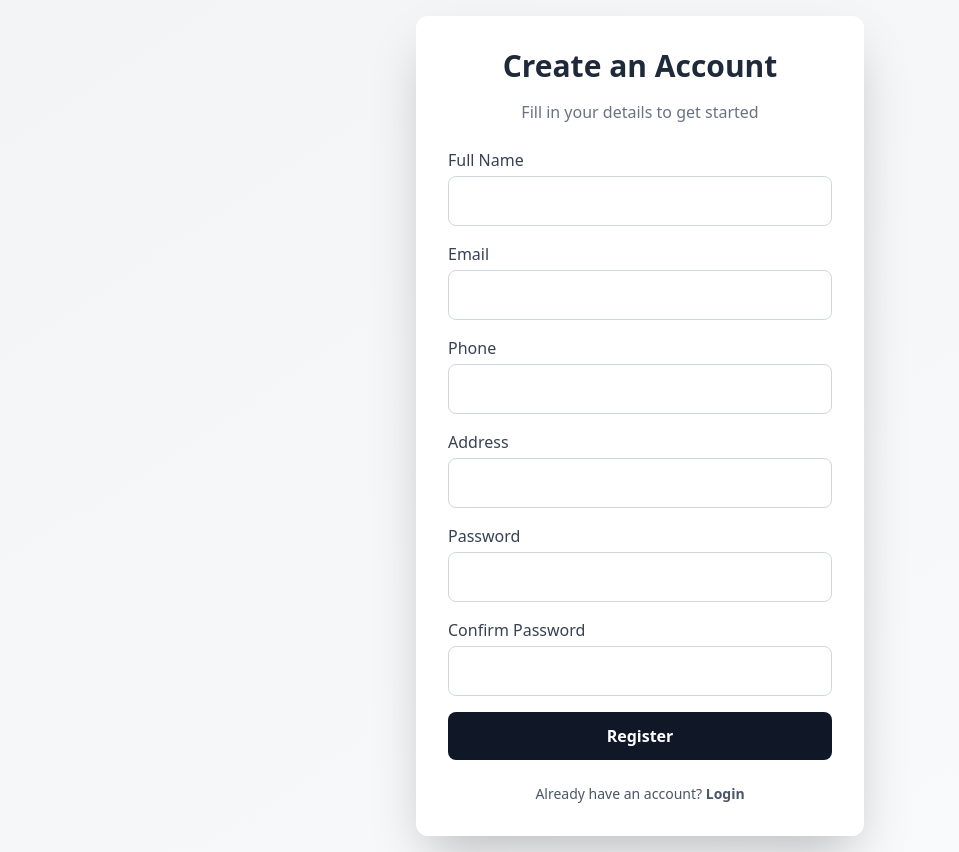
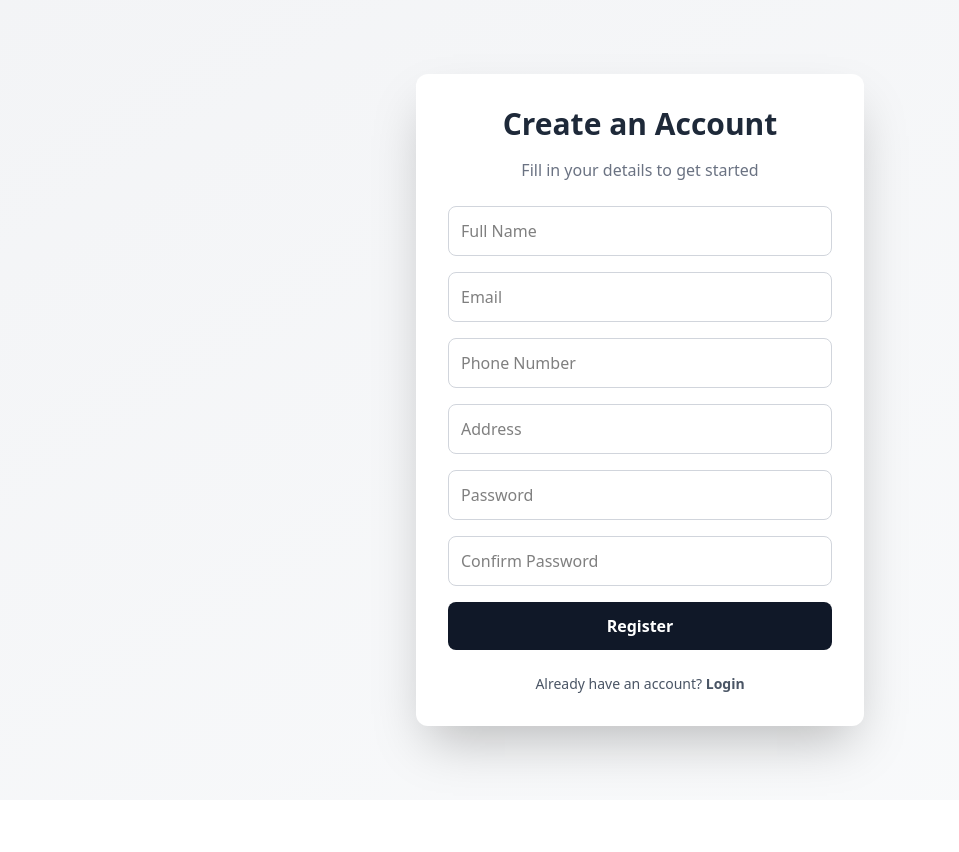
Before and after one commit to Takunda17-coder/Delivery-Management-System, a React (Vite) app in the folder client/: page /register in a window 1280 px wide. Shown: the whole page, without its empty margins (0-959 px from the left). After the commit the page ends 800 px from the top, so only its background shows below. Built offline with nearby package versions, Linux system fonts and the light colour scheme.

Commit message:
fixing registration issues

```diff
--- a/client/src/pages/Auth/Register.jsx
+++ b/client/src/pages/Auth/Register.jsx
@@ -1,6 +1,6 @@
 import { useState } from "react";
 import { useNavigate } from "react-router-dom";
-import api from "../../api/axiosConfig";
+import api from "../../api/axiosConfig"; // Axios instance with baseURL
 
 export default function Register() {
   const navigate = useNavigate();
@@ -17,20 +17,27 @@ export default function Register() {
 
   const [error, setError] = useState("");
   const [success, setSuccess] = useState("");
+  const [loading, setLoading] = useState(false);
 
+  // Handle form input changes
   const handleChange = (e) => {
     setFormData({ ...formData, [e.target.name]: e.target.value });
     setError("");
     setSuccess("");
   };
 
+  // Submit form
   const handleSubmit = async (e) => {
     e.preventDefault();
+    setError("");
+    setSuccess("");
 
     if (formData.password !== formData.confirmPassword) {
       setError("Passwords do not match.");
       return;
     }
+
+    setLoading(true);
 
     try {
       const response = await api.post("/auth/register", {
@@ -47,9 +54,12 @@ export default function Register() {
         setTimeout(() => navigate("/login"), 2000);
       }
     } catch (err) {
+      // Axios error handling
       setError(
         err.response?.data?.message || "Registration failed. Try again."
       );
+    } finally {
+      setLoading(false);
     }
   };
 
@@ -63,103 +73,73 @@ export default function Register() {
           Fill in your details to get started
         </p>
 
-        {error && (
-          <p className="text-red-500 text-sm mb-4 text-center">{error}</p>
-        )}
-        {success && (
-          <p className="text-green-600 text-sm mb-4 text-center">{success}</p>
-        )}
+        {error && <p className="text-red-500 text-sm mb-4 text-center">{error}</p>}
+        {success && <p className="text-green-600 text-sm mb-4 text-center">{success}</p>}
 
         <form onSubmit={handleSubmit} className="space-y-4">
-          <div>
-            <label className="block text-gray-700 font-medium mb-1">
-              Full Name
-            </label>
           <input
             type="text"
             name="name"
+            placeholder="Full Name"
             value={formData.name}
             onChange={handleChange}
             required
             className="w-full border border-gray-300 rounded-lg p-3 focus:ring-2 focus:ring-gray-500 focus:outline-none"
           />
-          </div>
-
-          <div>
-            <label className="block text-gray-700 font-medium mb-1">
-              Email
-            </label>
           <input
             type="email"
             name="email"
+            placeholder="Email"
             value={formData.email}
             onChange={handleChange}
             required
             className="w-full border border-gray-300 rounded-lg p-3 focus:ring-2 focus:ring-gray-500 focus:outline-none"
           />
-          </div>
-
-          <div>
-            <label className="block text-gray-700 font-medium mb-1">
-              Phone
-            </label>
           <input
             type="tel"
             name="phone"
+            placeholder="Phone Number"
             value={formData.phone}
             onChange={handleChange}
             required
             className="w-full border border-gray-300 rounded-lg p-3 focus:ring-2 focus:ring-gray-500 focus:outline-none"
           />
-          </div>
-
-          <div>
-            <label className="block text-gray-700 font-medium mb-1">
-              Address
-            </label>
           <input
             type="text"
             name="address"
+            placeholder="Address"
             value={formData.address}
             onChange={handleChange}
             required
             className="w-full border border-gray-300 rounded-lg p-3 focus:ring-2 focus:ring-gray-500 focus:outline-none"
           />
-          </div>
-
-          <div>
-            <label className="block text-gray-700 font-medium mb-1">
-              Password
-            </label>
           <input
             type="password"
             name="password"
+            placeholder="Password"
             value={formData.password}
             onChange={handleChange}
             required
             className="w-full border border-gray-300 rounded-lg p-3 focus:ring-2 focus:ring-gray-500 focus:outline-none"
           />
-          </div>
-
-          <div>
-            <label className="block text-gray-700 font-medium mb-1">
-              Confirm Password
-            </label>
           <input
             type="password"
             name="confirmPassword"
+            placeholder="Confirm Password"
             value={formData.confirmPassword}
             onChange={handleChange}
             required
             className="w-full border border-gray-300 rounded-lg p-3 focus:ring-2 focus:ring-gray-500 focus:outline-none"
           />
-          </div>
 
           <button
             type="submit"
-            className="w-full bg-gray-900 hover:bg-gray-700 text-white font-semibold py-3 rounded-lg transition-colors duration-200"
+            disabled={loading}
+            className={`w-full ${
+              loading ? "bg-gray-400" : "bg-gray-900 hover:bg-gray-700"
+            } text-white font-semibold py-3 rounded-lg transition-colors duration-200`}
           >
-            Register
+            {loading ? "Registering..." : "Register"}
           </button>
         </form>
 
```
Also changed, not shown: 1 other file (tests, documents, lock files or other folders). Lines whose indentation alone changed are shown as unchanged.
